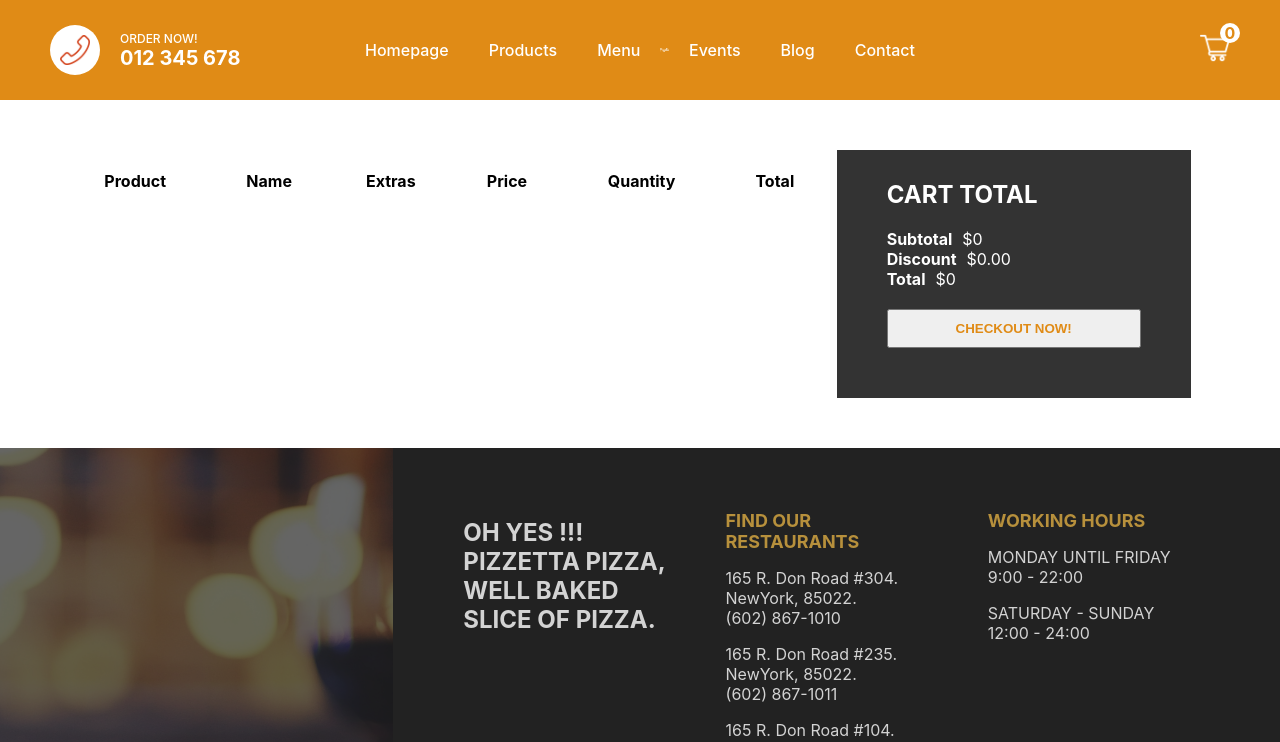
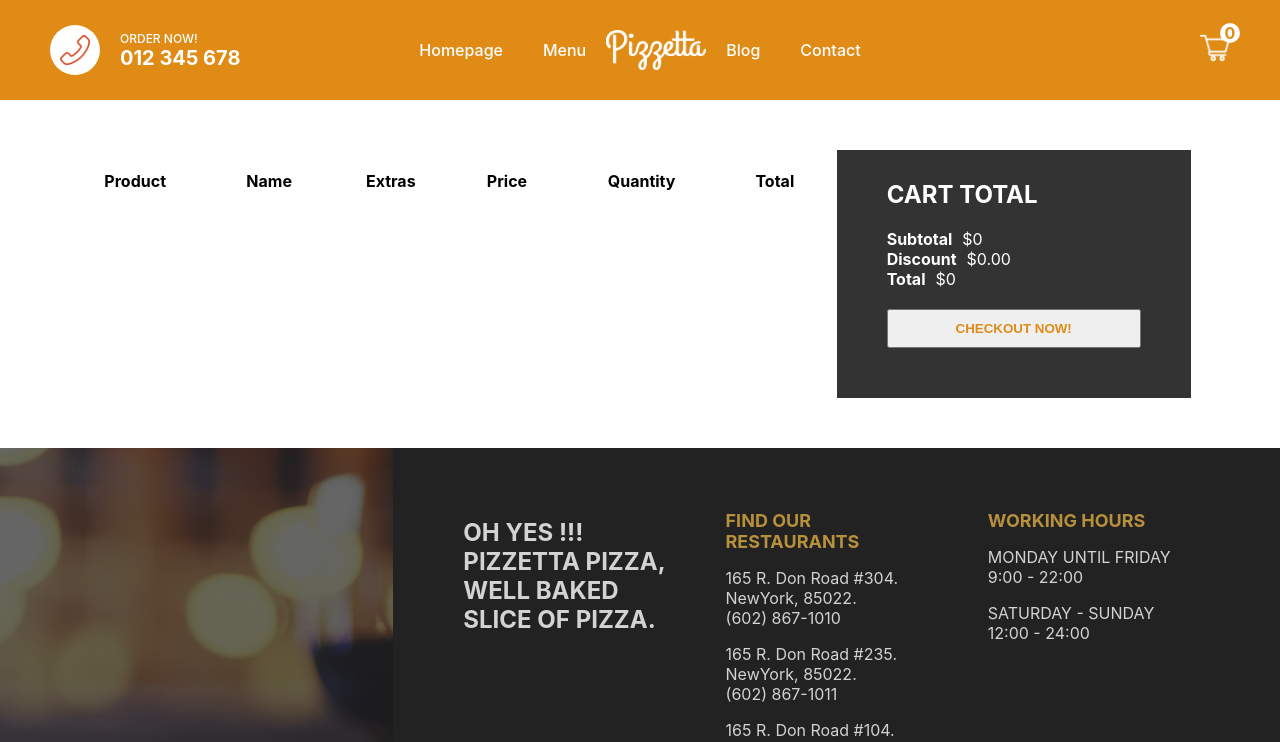
Before and after one commit to Alan-N-Pereira/Pizzetta, a Next.js app: page /cart in a window 1280 px wide. Shown: the top 742 px of the page. Built offline with nearby package versions, Linux system fonts and the light colour scheme.

Commit message:
Update nav component

```diff
--- a/component/Navbar.jsx
+++ b/component/Navbar.jsx
@@ -22,12 +22,10 @@ export default function Navbar() {
           <Link href='/' passHref>
             <li className={styles.listItem}>Homepage</li>
           </Link>
-            <li className={styles.listItem}>Products</li>
             <li className={styles.listItem}>Menu</li>
           <Link href='/' passHref>
             <Image src='/img/logo.png' className={styles.logo} alt='' width='100px' height='40px' />
           </Link>
-          <li className={styles.listItem}>Events</li>
           <li className={styles.listItem}>Blog</li>
           <li className={styles.listItem}>Contact</li>
         </ul>
--- a/styles/Navbar.module.css
+++ b/styles/Navbar.module.css
@@ -10,6 +10,10 @@
 	z-index: 999;
 }
 
+.logo{
+	cursor: pointer;
+}
+
 .item {
 	flex: 1;
 	display: flex;
@@ -18,6 +22,7 @@
 
 .item:nth-child(2) {
 	flex: 2;
+	justify-content: center;
 }
 
 .item:last-child {
```
